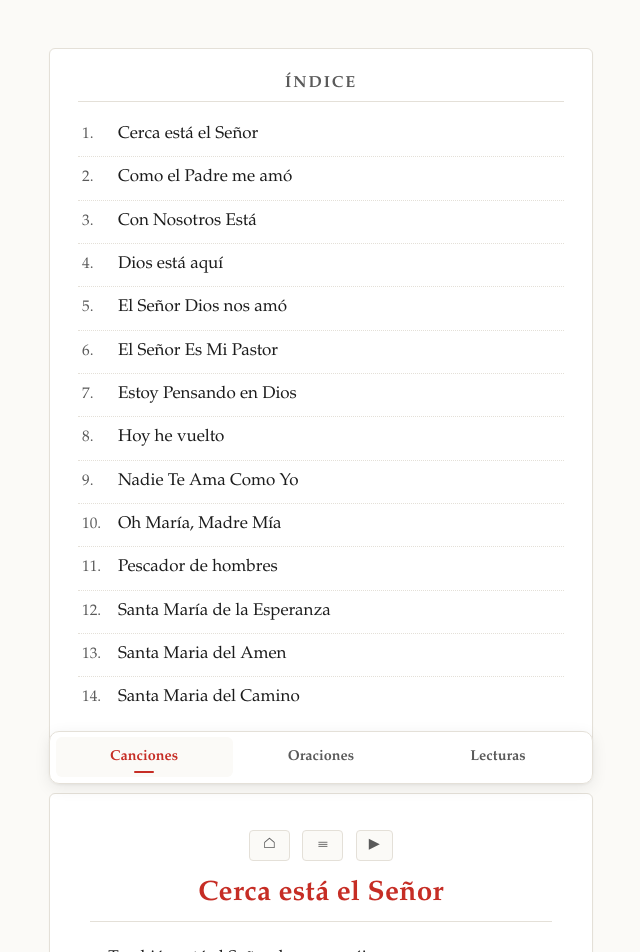
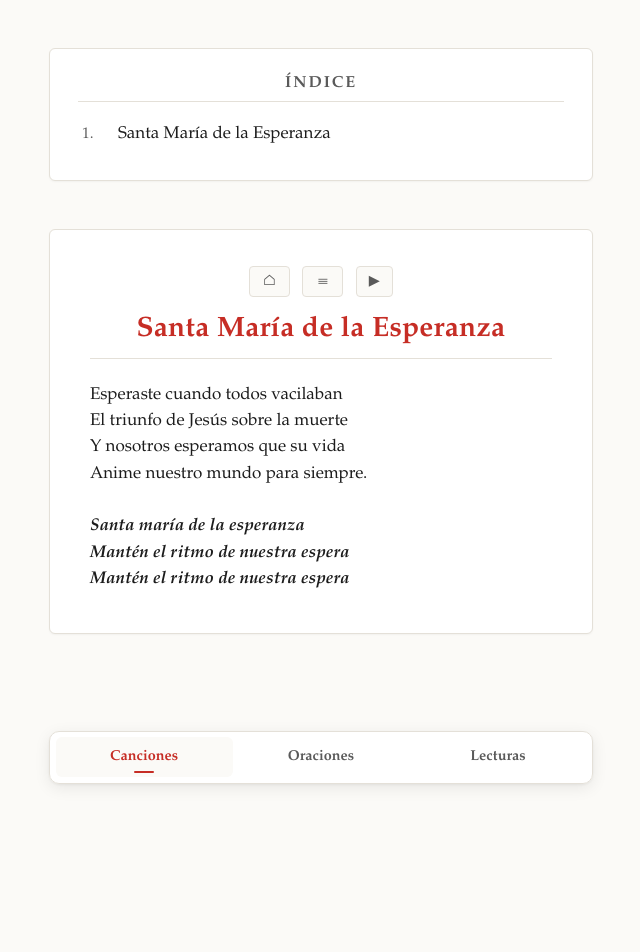
Before and after one commit to Perlesvaux/cancionero, a React (Vite) app: page / in a window 1280 px wide. Shown: the top 952 px of the page, without its empty margins (319-959 px from the left). After the commit the page ends 800 px from the top, so only its background shows below. Built offline with nearby package versions, Linux system fonts and the light colour scheme.

Commit message:
feat: leaner approach.

```diff
--- a/src/components/Letra.tsx
+++ b/src/components/Letra.tsx
@@ -1,16 +1,26 @@
 
-import type { LetraProps } from '../types'
+//import type { LetraProps } from '../types'
+import {Mk} from './Mk'
 
-export function Letra({letra}:LetraProps){
+//export function Letra({letra}:LetraProps){
+//
+//  return <>
+//  {letra.map((estrofa, i) => (
+//    <p key={i} className="estrofa">
+//    {estrofa.map((linea, j) => (
+//      <span key={j} className="linea">{linea}</span>
+//    ))}
+//    </p>
+//  ))}
+//  </>
+//
+//}
 
-  return <>
-  {letra.map((estrofa, i) => (
-    <p key={i} className="estrofa">
-    {estrofa.map((linea, j) => (
-      <span key={j} className="linea">{linea}</span>
-    ))}
-    </p>
-  ))}
-  </>
 
+interface Props {
+  letra:string
 }
+
+export function Letra({letra}:Props){
+  return <Mk body={letra} />
+}
--- a/src/components/Leyenda.tsx
+++ b/src/components/Leyenda.tsx
@@ -1,12 +1,24 @@
-import type { LeyendaProps } from '../types'
+import { Mk } from './Mk'
+//import type { LeyendaProps } from '../types'
+//
+//export function Leyenda({cuerpo}:LeyendaProps){
+//
+//  return <>
+//  {cuerpo.map((parrafo, i) => (
+//    <p key={i} className="estrofa">
+//      {parrafo}
+//    </p>
+//  ))}
+//  </>
+//}
 
-export function Leyenda({cuerpo}:LeyendaProps){
 
-  return <>
-  {cuerpo.map((parrafo, i) => (
-    <p key={i} className="estrofa">
-      {parrafo}
-    </p>
-  ))}
-  </>
+
+
+interface Props {
+  cuerpo:string
 }
+
+export function Leyenda({cuerpo}:Props){
+  return <Mk body={cuerpo} />
+}
--- a/src/components/Mk.tsx
+++ b/src/components/Mk.tsx
@@ -1,8 +1,8 @@
 // Renderer.tsx
-type Props = { body: string }
+type Props = { body: string, className?: string }
 import {parseMarkdown} from '../utils'
 
 
-export function Mk({ body }: Props) {
-  return <span dangerouslySetInnerHTML={{ __html: parseMarkdown(body) }} />
+export function Mk({ body, className }: Props) {
+  return <span className={className} dangerouslySetInnerHTML={{ __html: parseMarkdown(body) }} />
 }
--- a/src/constants/canciones/santa_maria_de_la_esperanza.ts
+++ b/src/constants/canciones/santa_maria_de_la_esperanza.ts
@@ -3,59 +3,42 @@ import type {Cancion} from '../../types'
 export const santa_maria_de_la_esperanza:Cancion = {
 
   nombre: "Santa María de la Esperanza",
-  letra: [
-    [
-      '(CORO) SANTA MARÍA DE LA ESPERANZA',
-      'MANTÉN EL RITMO DE NUESTRA ESPERA,',
-      'MANTÉN EL RITMO DE NUESTRA ESPERA.',
-    ],
+  letra: `(CORO) SANTA MARÍA DE LA ESPERANZA
+  MANTÉN EL RITMO DE NUESTRA ESPERA
+  MANTÉN EL RITMO DE NUESTRA ESPERA
 
-    [
-      'Nos diste al esperado de los tiempos',
-      'mil veces prometido en los profetas',
-      'y nosotros de nuevo deseamos',
-      'que vuelva a repetirnos sus promesas.',
-    ],
+  Nos diste al esperado de los tiempos
+  Mil veces prometido en los profetas
+  Y nosotros de nuevo deseamos
+  Que vuelva a repetirnos sus promesas.
 
-    [
-      'Brillaste como aurora del gran día,',
-      'plantaba Dios su tienda en nuestro suelo,',
-      'y nosotros soñamos con su vuelta,',
-      'queremos la llegada de su Reino.',
-    ],
+  Brillaste como aurora del gran día,
+  Plantaba Dios su tienda en nuestro suelo,
+  Y nosotros soñamos con su vuelta
+  Queremos la llegada de su Reino.
 
-    [
-      'Viviste con la cruz de la esperanza',
-      'tensando en el amor la larga espera',
-      'y nosotros buscamos con los hombres',
-      'el nuevo amanecer de nuestra tierra.',
-    ],
+  Viviste con la cruz de la esperanza
+  Tensando en el amor la larga espera
+  Y nosotros buscamos con los hombres
+  El nuevo amanecer de nuestra tierra.
 
-    [
-      'Esperaste cuando todos vacilaban',
-      'el triunfo de Jesús sobre la muerte',
-      'y nosotros esperamos que su vida',
-      'anime nuestro mundo para siempre.',
-    ]
-]
+  Esperaste cuando todos vacilaban
+  El triunfo de Jesús sobre la muerte
+  Y nosotros esperamos que su vida
+  Anime nuestro mundo para siempre.
+  `
 ,
 
 
-  resumen:[
+  resumen:`Esperaste cuando todos vacilaban
+  El triunfo de Jesús sobre la muerte
+  Y nosotros esperamos que su vida
+  Anime nuestro mundo para siempre.
 
-    [
-      'Esperaste cuando todos vacilaban',
-      'el triunfo de Jesús sobre la muerte',
-      'y nosotros esperamos que su vida',
-      'anime nuestro mundo para siempre.',
-    ],
-    [
-      '(CORO) SANTA MARÍA DE LA ESPERANZA',
-      'MANTÉN EL RITMO DE NUESTRA ESPERA,',
-      'MANTÉN EL RITMO DE NUESTRA ESPERA.',
-    ],
-
-  ],
+  ***Santa maría de la esperanza***
+  ***Mantén el ritmo de nuestra espera***
+  ***Mantén el ritmo de nuestra espera***`
+,
 
   isShort: false
 
--- a/src/constants/index.ts
+++ b/src/constants/index.ts
@@ -20,19 +20,19 @@ import {nadie_te_ama_como_yo} from './canciones/nadie_te_ama_como_yo'
 
 export const canciones:Cancion[] = [
 
-  como_el_padre_me_amo,
-  pescador_de_hombres,
-  cerca_esta_el_senor,
-  dios_esta_aqui,
-  el_senor_dios_nos_amo,
-  santa_maria_del_amen,
-  estoy_pensando_en_dios,
-  el_senor_es_mi_pastor,
-  santa_maria_del_camino,
-  con_nosotros_esta,
-  oh_maria_madre_mia,
-  hoy_he_vuelto,
-  nadie_te_ama_como_yo,
+  //como_el_padre_me_amo,
+  //pescador_de_hombres,
+  //cerca_esta_el_senor,
+  //dios_esta_aqui,
+  //el_senor_dios_nos_amo,
+  //santa_maria_del_amen,
+  //estoy_pensando_en_dios,
+  //el_senor_es_mi_pastor,
+  //santa_maria_del_camino,
+  //con_nosotros_esta,
+  //oh_maria_madre_mia,
+  //hoy_he_vuelto,
+  //nadie_te_ama_como_yo,
   santa_maria_de_la_esperanza,
 ].sort(alfabetico)
 
@@ -41,7 +41,10 @@ export const canciones:Cancion[] = [
 
 export const oraciones:Oracion[] = [
   {
-    nombre:"Paternoster", cuerpo:['lorem', 'ipsum', 'dolor']
+    nombre:"Paternoster", cuerpo:`Lorem Ipsum
+    *Dolor* amen **amen**
+
+    `
   }
 
 
```
Also changed, not shown: src/types/index.ts (+9 -19 lines).
